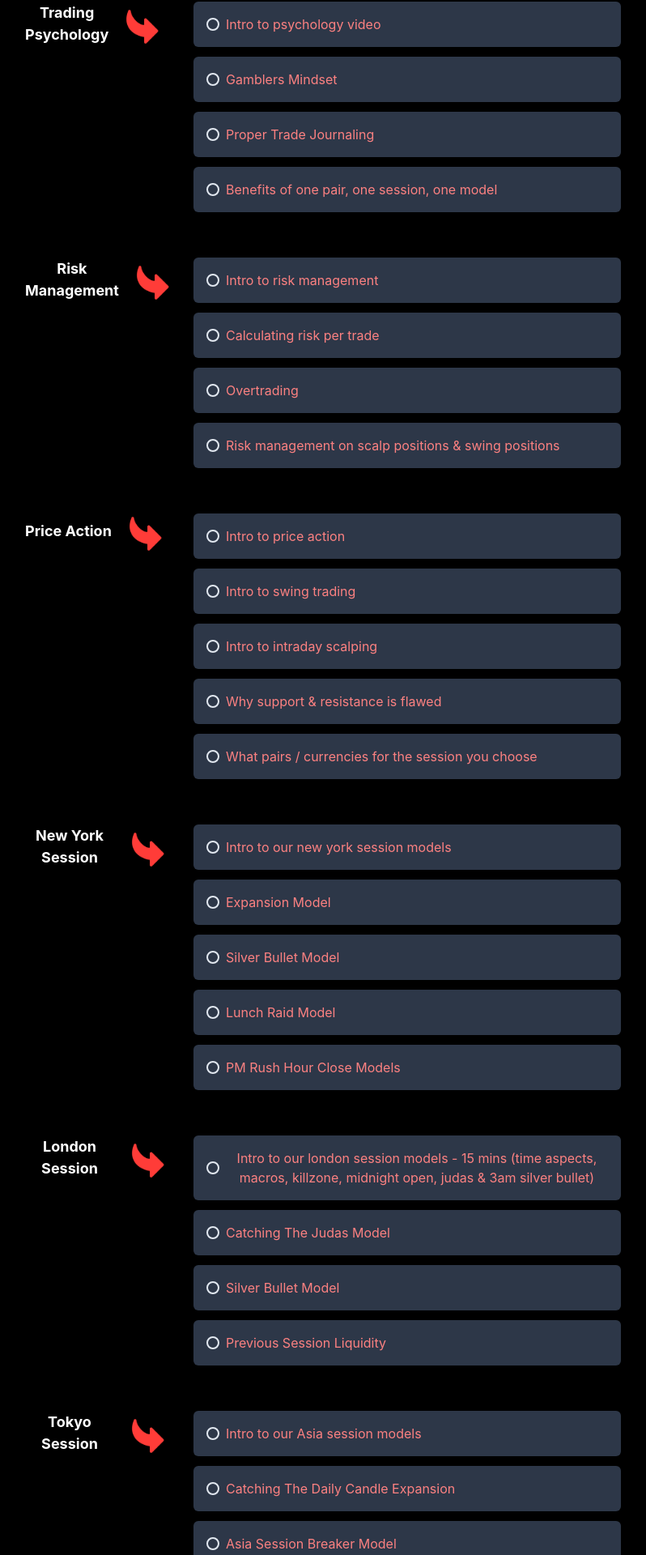
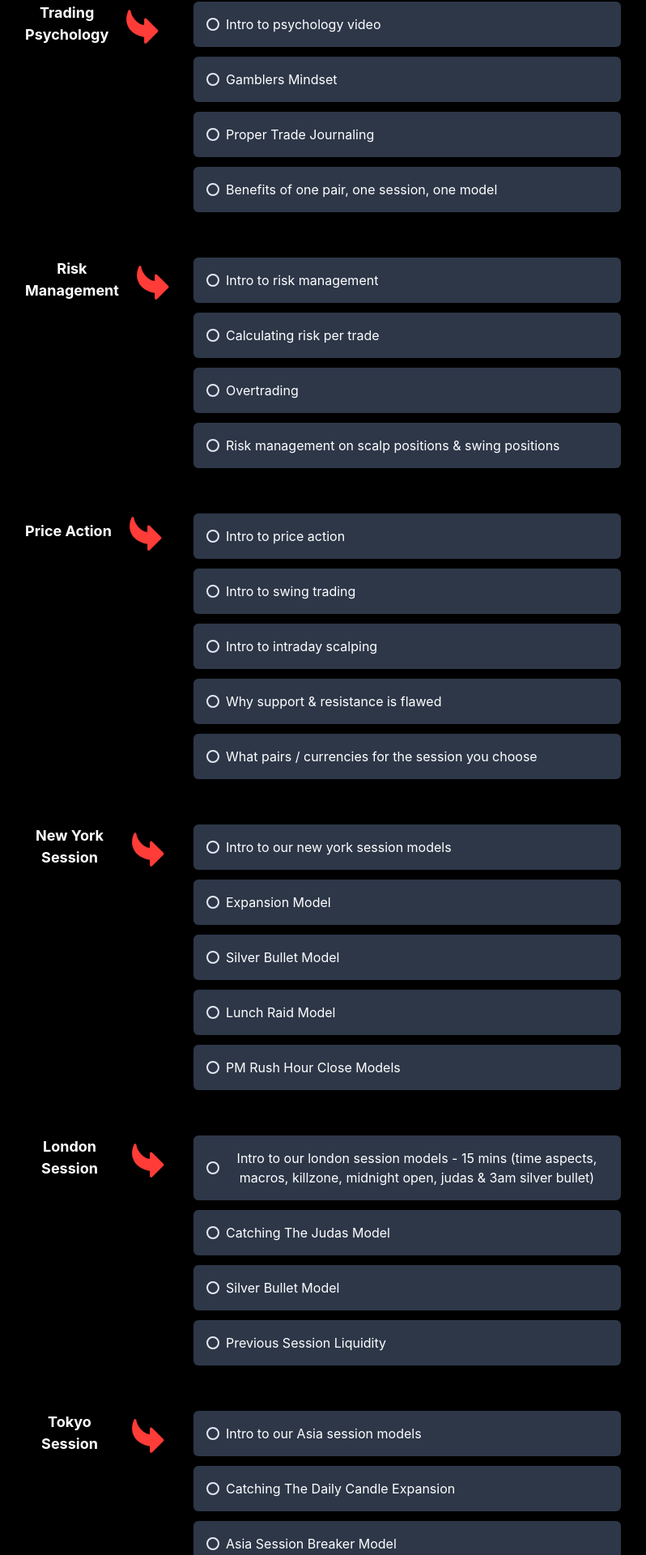
Before and after one commit to trading-dojo/trading-dojo, a React (Create React App) app: page /user in a window 1280 px wide. Shown: the part 746-2666 px from the top of the page at 81% size, without its empty margins (241-1039 px from the left). Built offline with nearby package versions, Linux system fonts and the light colour scheme; no server answers; sample sign-in values are in the browser's storage.

Commit message:
first commit

```diff
--- a/src/components/DashboardContent.tsx
+++ b/src/components/DashboardContent.tsx
@@ -71,7 +71,7 @@ const DashboardContent: React.FC = () => {
             <Link
               display="flex"
               alignItems="center"
-              color={isVideoWatched("K4Bn4xoQkNE") ? "white" : "red.300"}
+              color={isVideoWatched("K4Bn4xoQkNE") ? "white" : "white"}
               mb={2}
               p={4}
               borderRadius="md"
@@ -94,7 +94,7 @@ const DashboardContent: React.FC = () => {
             <Link
               display="flex"
               alignItems="center"
-              color={isVideoWatched("X5M3uH4y0kP") ? "white" : "red.300"}
+              color={isVideoWatched("X5M3uH4y0kP") ? "white" : "white"}
               mb={2}
               p={4}
               borderRadius="md"
@@ -118,7 +118,7 @@ const DashboardContent: React.FC = () => {
             <Link
               display="flex"
               alignItems="center"
-              color={isVideoWatched("X5M3uH4y0kP") ? "white" : "red.300"}
+              color={isVideoWatched("X5M3uH4y0kP") ? "white" : "white"}
               mb={2}
               p={4}
               borderRadius="md"
@@ -142,7 +142,7 @@ const DashboardContent: React.FC = () => {
             <Link
               display="flex"
               alignItems="center"
-              color={isVideoWatched("X5M3uH4y0kP") ? "white" : "red.300"}
+              color={isVideoWatched("X5M3uH4y0kP") ? "white" : "white"}
               mb={2}
               p={4}
               borderRadius="md"
@@ -192,7 +192,7 @@ const DashboardContent: React.FC = () => {
             <Link
               display="flex"
               alignItems="center"
-              color={isVideoWatched("video-id-swing-trading-basics") ? "white" : "red.300"}
+              color={isVideoWatched("video-id-swing-trading-basics") ? "white" : "white"}
               mb={2}
               p={4}
               borderRadius="md"
@@ -215,7 +215,7 @@ const DashboardContent: React.FC = () => {
             <Link
               display="flex"
               alignItems="center"
-              color={isVideoWatched("video-id-swing-trading-strategies") ? "white" : "red.300"}
+              color={isVideoWatched("video-id-swing-trading-strategies") ? "white" : "white"}
               mb={2}
               p={4}
               borderRadius="md"
@@ -239,7 +239,7 @@ const DashboardContent: React.FC = () => {
             <Link
               display="flex"
               alignItems="center"
-              color={isVideoWatched("video-id-swing-trading-strategies") ? "white" : "red.300"}
+              color={isVideoWatched("video-id-swing-trading-strategies") ? "white" : "white"}
               mb={2}
               p={4}
               borderRadius="md"
@@ -263,7 +263,7 @@ const DashboardContent: React.FC = () => {
             <Link
               display="flex"
               alignItems="center"
-              color={isVideoWatched("video-id-swing-trading-strategies") ? "white" : "red.300"}
+              color={isVideoWatched("video-id-swing-trading-strategies") ? "white" : "white"}
               mb={2}
               p={4}
               borderRadius="md"
@@ -313,7 +313,7 @@ const DashboardContent: React.FC = () => {
             <Link
               display="flex"
               alignItems="center"
-              color={isVideoWatched("video-id-day-trading-basics") ? "white" : "red.300"}
+              color={isVideoWatched("video-id-day-trading-basics") ? "white" : "white"}
               mb={2}
               p={4}
               borderRadius="md"
@@ -336,7 +336,7 @@ const DashboardContent: React.FC = () => {
             <Link
               display="flex"
               alignItems="center"
-              color={isVideoWatched("video-id-day-trading-strategies") ? "white" : "red.300"}
+              color={isVideoWatched("video-id-day-trading-strategies") ? "white" : "white"}
               mb={2}
               p={4}
               borderRadius="md"
@@ -360,7 +360,7 @@ const DashboardContent: React.FC = () => {
             <Link
               display="flex"
               alignItems="center"
-              color={isVideoWatched("video-id-day-trading-strategies") ? "white" : "red.300"}
+              color={isVideoWatched("video-id-day-trading-strategies") ? "white" : "white"}
               mb={2}
               p={4}
               borderRadius="md"
@@ -384,7 +384,7 @@ const DashboardContent: React.FC = () => {
             <Link
               display="flex"
               alignItems="center"
-              color={isVideoWatched("video-id-day-trading-strategies") ? "white" : "red.300"}
+              color={isVideoWatched("video-id-day-trading-strategies") ? "white" : "white"}
               mb={2}
               p={4}
               borderRadius="md"
@@ -407,7 +407,7 @@ const DashboardContent: React.FC = () => {
             <Link
               display="flex"
               alignItems="center"
-              color={isVideoWatched("video-id-day-trading-strategies") ? "white" : "red.300"}
+              color={isVideoWatched("video-id-day-trading-strategies") ? "white" : "white"}
               mb={2}
               p={4}
               borderRadius="md"
@@ -457,7 +457,7 @@ const DashboardContent: React.FC = () => {
             <Link
               display="flex"
               alignItems="center"
-              color={isVideoWatched("video-id-mql4-introduction") ? "white" : "red.300"}
+              color={isVideoWatched("video-id-mql4-introduction") ? "white" : "white"}
               mb={2}
               p={4}
               borderRadius="md"
@@ -480,7 +480,7 @@ const DashboardContent: React.FC = () => {
             <Link
               display="flex"
               alignItems="center"
-              color={isVideoWatched("video-id-mql4-syntax") ? "white" : "red.300"}
+              color={isVideoWatched("video-id-mql4-syntax") ? "white" : "white"}
               mb={2}
               p={4}
               borderRadius="md"
@@ -503,7 +503,7 @@ const DashboardContent: React.FC = () => {
             <Link
               display="flex"
               alignItems="center"
-              color={isVideoWatched("video-id-mql4-strategy") ? "white" : "red.300"}
+              color={isVideoWatched("video-id-mql4-strategy") ? "white" : "white"}
               mb={2}
               p={4}
               borderRadius="md"
@@ -527,7 +527,7 @@ const DashboardContent: React.FC = () => {
             <Link
               display="flex"
               alignItems="center"
-              color={isVideoWatched("video-id-mql4-strategy") ? "white" : "red.300"}
+              color={isVideoWatched("video-id-mql4-strategy") ? "white" : "white"}
               mb={2}
               p={4}
               borderRadius="md"
@@ -551,7 +551,7 @@ const DashboardContent: React.FC = () => {
             <Link
               display="flex"
               alignItems="center"
-              color={isVideoWatched("video-id-mql4-strategy") ? "white" : "red.300"}
+              color={isVideoWatched("video-id-mql4-strategy") ? "white" : "white"}
               mb={2}
               p={4}
               borderRadius="md"
@@ -602,7 +602,7 @@ const DashboardContent: React.FC = () => {
             <Link
               display="flex"
               alignItems="center"
-              color={isVideoWatched("video-id-mql4-introduction") ? "white" : "red.300"}
+              color={isVideoWatched("video-id-mql4-introduction") ? "white" : "white"}
               mb={2}
               p={4}
               borderRadius="md"
@@ -626,7 +626,7 @@ const DashboardContent: React.FC = () => {
             <Link
               display="flex"
               alignItems="center"
-              color={isVideoWatched("video-id-mql4-syntax") ? "white" : "red.300"}
+              color={isVideoWatched("video-id-mql4-syntax") ? "white" : "white"}
               mb={2}
               p={4}
               borderRadius="md"
@@ -650,7 +650,7 @@ const DashboardContent: React.FC = () => {
             <Link
               display="flex"
               alignItems="center"
-              color={isVideoWatched("video-id-mql4-strategy") ? "white" : "red.300"}
+              color={isVideoWatched("video-id-mql4-strategy") ? "white" : "white"}
               mb={2}
               p={4}
               borderRadius="md"
@@ -675,7 +675,7 @@ const DashboardContent: React.FC = () => {
             <Link
               display="flex"
               alignItems="center"
-              color={isVideoWatched("video-id-mql4-strategy") ? "white" : "red.300"}
+              color={isVideoWatched("video-id-mql4-strategy") ? "white" : "white"}
               mb={2}
               p={4}
               borderRadius="md"
@@ -729,7 +729,7 @@ const DashboardContent: React.FC = () => {
             <Link
               display="flex"
               alignItems="center"
-              color={isVideoWatched("video-id-mql4-introduction") ? "white" : "red.300"}
+              color={isVideoWatched("video-id-mql4-introduction") ? "white" : "white"}
               mb={2}
               p={4}
               borderRadius="md"
@@ -752,7 +752,7 @@ const DashboardContent: React.FC = () => {
             <Link
               display="flex"
               alignItems="center"
-              color={isVideoWatched("video-id-mql4-syntax") ? "white" : "red.300"}
+              color={isVideoWatched("video-id-mql4-syntax") ? "white" : "white"}
               mb={2}
               p={4}
               borderRadius="md"
@@ -775,7 +775,7 @@ const DashboardContent: React.FC = () => {
             <Link
               display="flex"
               alignItems="center"
-              color={isVideoWatched("video-id-mql4-strategy") ? "white" : "red.300"}
+              color={isVideoWatched("video-id-mql4-strategy") ? "white" : "white"}
               mb={2}
               p={4}
               borderRadius="md"
@@ -799,7 +799,7 @@ const DashboardContent: React.FC = () => {
             <Link
               display="flex"
               alignItems="center"
-              color={isVideoWatched("video-id-mql4-strategy") ? "white" : "red.300"}
+              color={isVideoWatched("video-id-mql4-strategy") ? "white" : "white"}
               mb={2}
               p={4}
               borderRadius="md"
```
Also changed, not shown: 32 other files (tests, documents, lock files or other folders).
